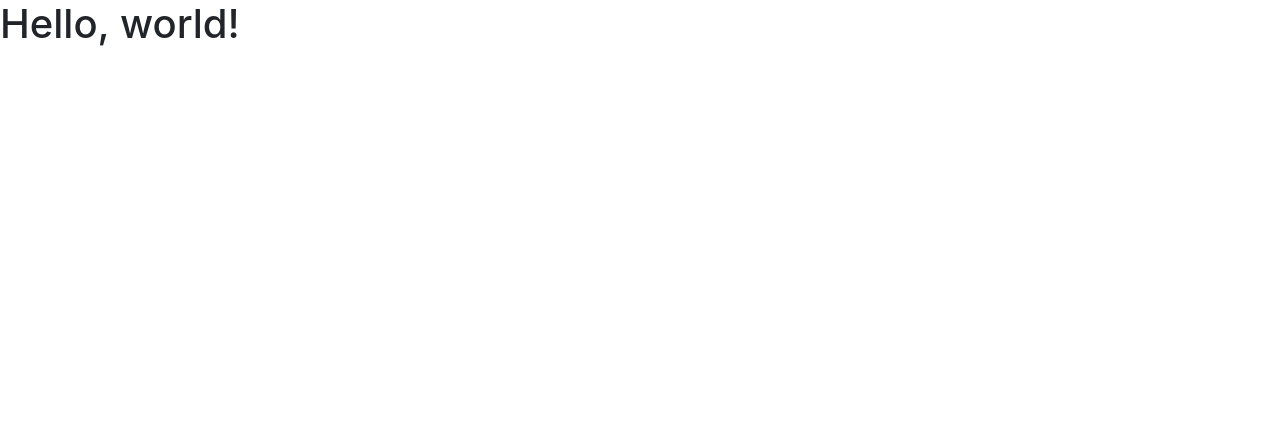
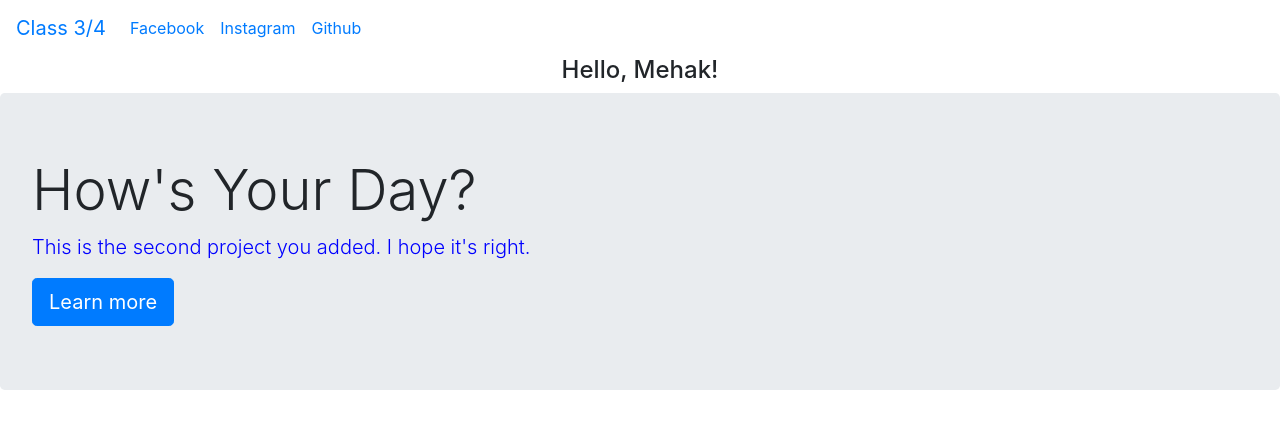
Before and after one commit to anthony-holley/anthony-holley.github.io, a plain HTML site: page index.html in a window 1280 px wide. Drawn offline with nearby package versions, Linux system fonts and the light colour scheme.

Commit message:
my first commit

```diff
--- a/index.html
+++ b/index.html
@@ -17,7 +17,29 @@
 
 
 <body>
-  <h1>Hello, world!</h1>
+  <nav class="navbar navbar-expand-lg bg-white">
+    <a class="navbar-brand" href="#">Class 3/4</a>
+    <button class="navbar-toggler" type="button" data-toggle="collapse" data-target="#navbarSupportedContent" aria-controls="navbarSupportedContent" aria-expanded="false" aria-label="Toggle navigation">
+      <span class="navbar-toggler-icon"></span>
+    </button>
+
+    <div class="collapse navbar-collapse" id="navbarSupportedContent">
+      <ul class="navbar-nav mr-auto">
+        <li class="nav-item active navs">
+          <a class="nav-link" href="https://www.facebook.com">Facebook <span class="sr-only">(current)</span></a>
+        </li>
+        <li class="nav-item">
+          <a class="nav-link" href="https://www.instagram.com/">Instagram</a>
+        </li>
+        <li class="nav-item dropdown">
+          <a class="nav-link" href="https://github.com">Github <span class="sr-only">(current)</span></a>
+  </nav>
+  <h4>Hello, Mehak!</h4>
+  <div class="jumbotron">
+    <h1 class="display-4">How's Your Day?</h1>
+    <p class="lead">This is the second project you added. I hope it's right.</p>
+    <a class="btn btn-primary btn-lg" href="#" role="button">Learn more</a>
+  </div>
 
 
 
--- a/styles.css
+++ b/styles.css
@@ -0,0 +1,12 @@
+.navs{
+    color: blue;
+    background: white;
+}
+
+h4{
+    text-align: center;
+}
+
+.lead{
+    color: blue;
+}
```
